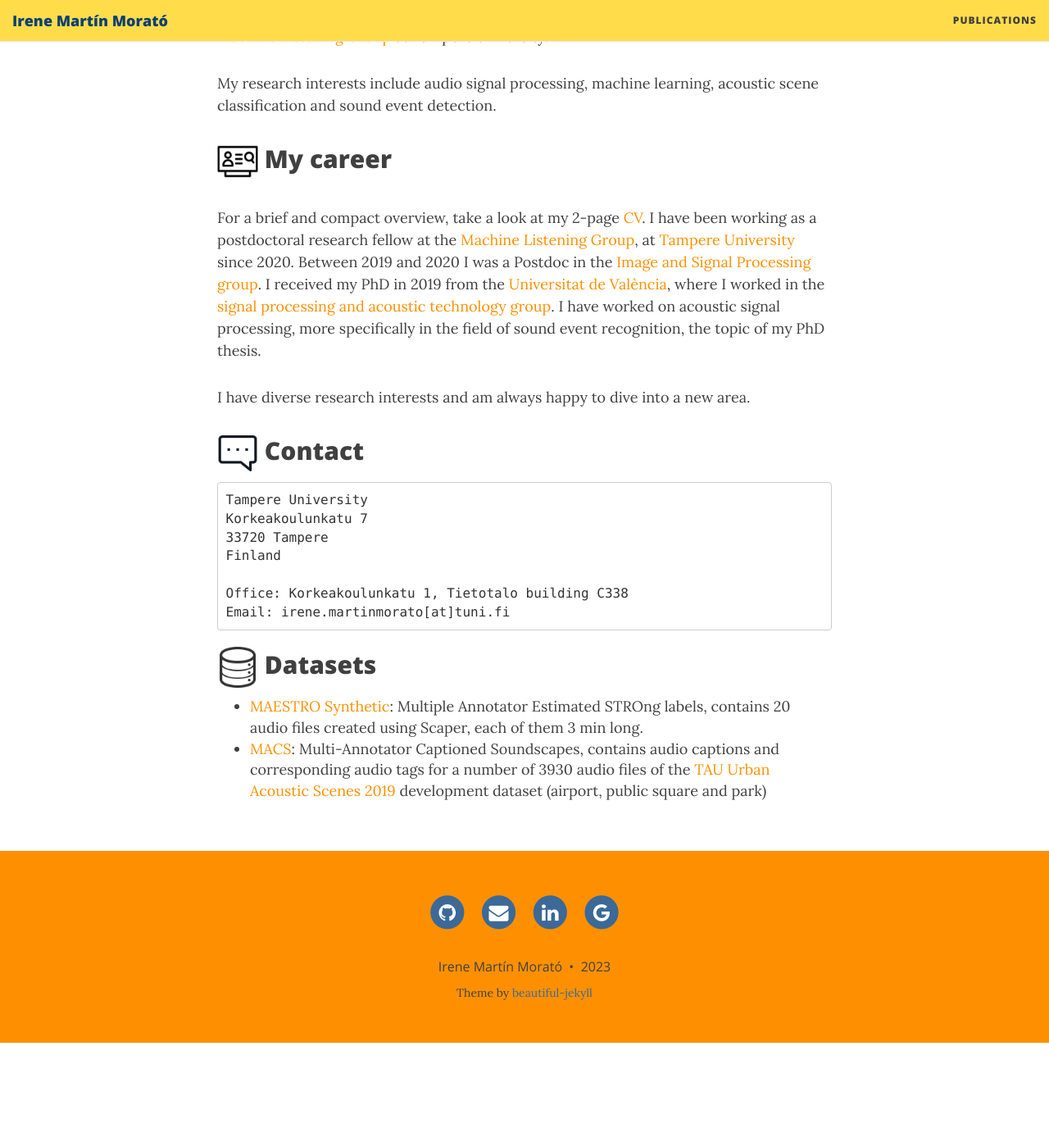
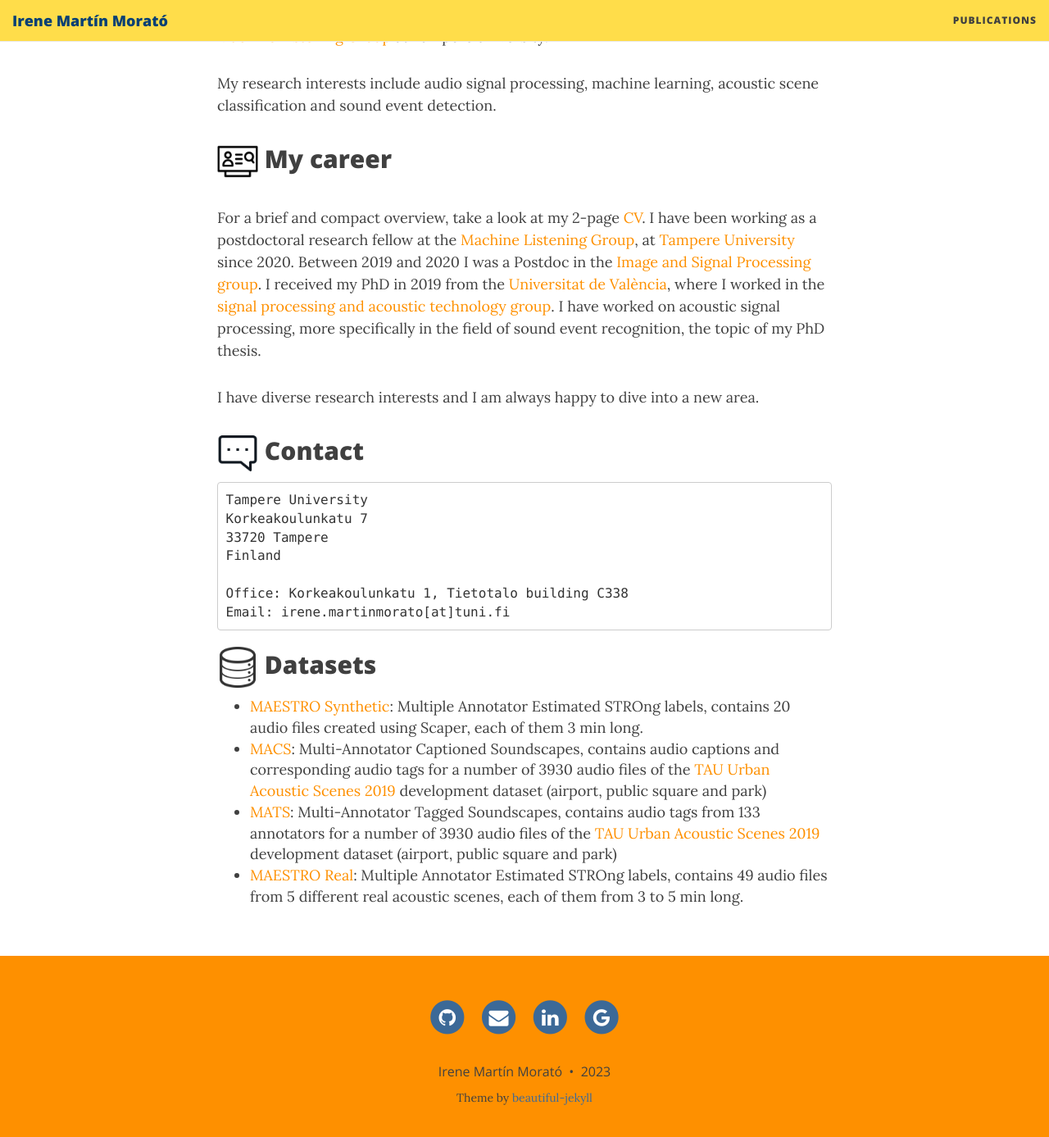
Before and after one commit to marmoi/marmoi.github.io, a Jekyll site: the page built from index.md, in a window 1280 px wide and 1400 px high, scrolled down 361 px. Shown: the top 1387 px of the window at 82% size. Built offline with Jekyll 4.4.1, drawn with Linux system fonts in a browser that asks for light colours; nearby versions of some CDN libraries; comment, search, counter and statistics services are not loaded; before the commit the page ends 1633 px from its top, so only the background shows below that.

Commit message:
Update index.md

```diff
--- a/index.md
+++ b/index.md
@@ -17,7 +17,7 @@ I received my PhD in 2019 from the [Universitat de València](https://www.uv.es/
 [signal processing and acoustic technology group](https://spat.blogs.uv.es/).
 I have worked on acoustic signal processing, more specifically in the field of sound event recognition, the topic of my PhD thesis.
 
-I have diverse research interests and am always happy to dive into a new area.
+I have diverse research interests and I am always happy to dive into a new area.
 
 
 ## <img src="../img/contact.png" height="50px"> Contact
@@ -37,3 +37,5 @@ Email: irene.martinmorato[at]tuni.fi
 
 - [MAESTRO Synthetic](https://zenodo.org/record/5126478): Multiple Annotator Estimated STROng labels, contains 20 audio files created using Scaper, each of them 3 min long.
 - [MACS](https://zenodo.org/record/5114771): Multi-Annotator Captioned Soundscapes, contains audio captions and corresponding audio tags for a number of 3930 audio files of the [TAU Urban Acoustic Scenes 2019](https://zenodo.org/record/2589280) development dataset (airport, public square and park)
+- [MATS](https://zenodo.org/record/4774960): Multi-Annotator Tagged Soundscapes, contains audio tags from 133 annotators for a number of 3930 audio files of the [TAU Urban Acoustic Scenes 2019](https://zenodo.org/record/2589280) development dataset (airport, public square and park)
+- [MAESTRO Real](https://zenodo.org/record/7244360): Multiple Annotator Estimated STROng labels, contains 49 audio files from 5 different real acoustic scenes, each of them from 3 to 5 min long.
```
